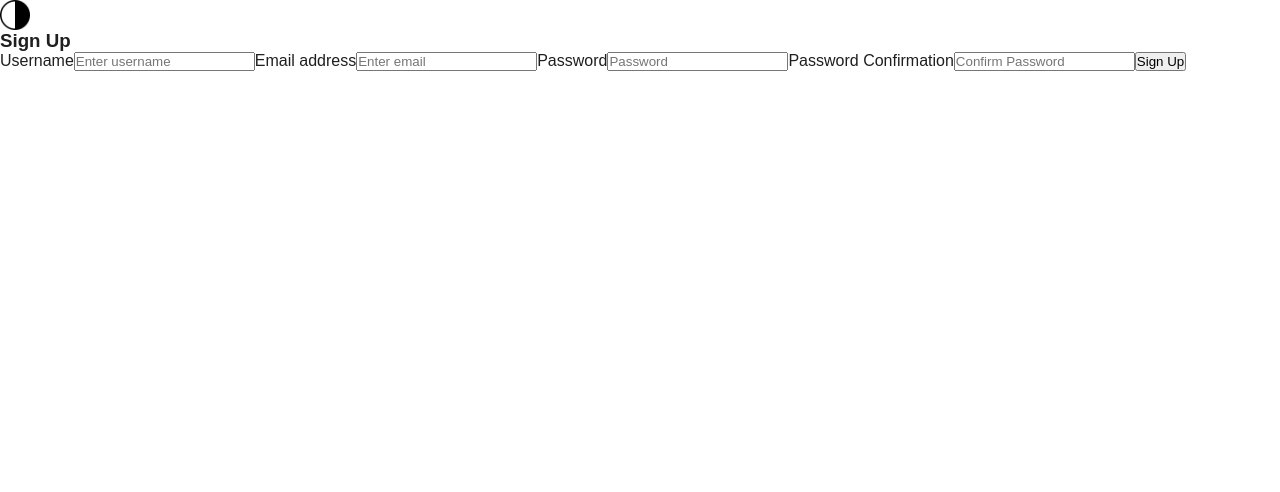
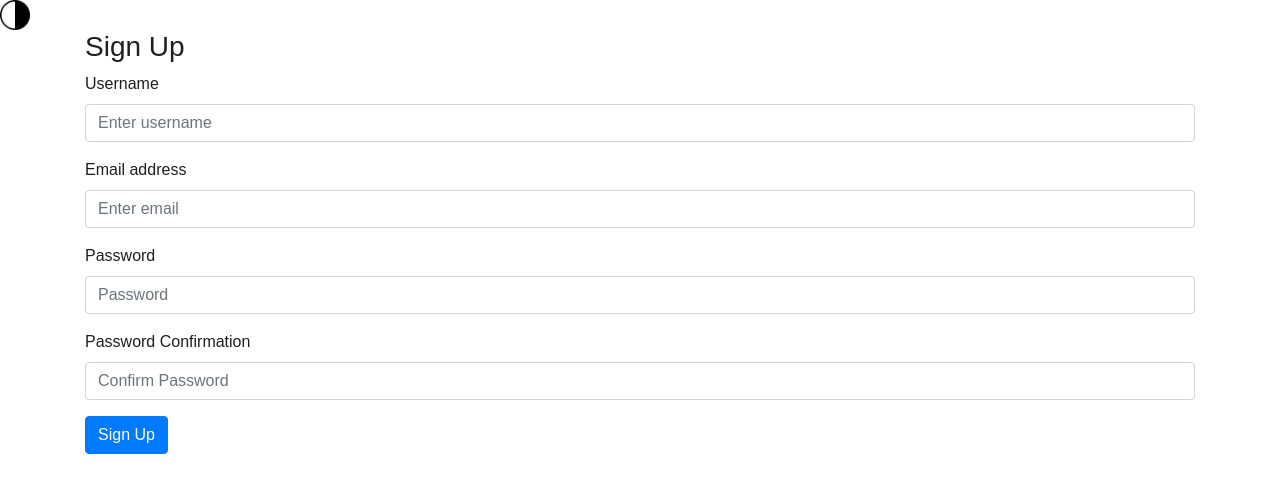
Before and after one commit to GabrielleEaston/hyTech, a React (Create React App) app in the folder client/: page /sign-up in a window 1280 px wide. Shown: the top 492 px of the page. Built offline with nearby package versions, Linux system fonts and the light colour scheme.

Commit message:
add react-bootstrap styles

```diff
--- a/client/package.json
+++ b/client/package.json
@@ -7,7 +7,9 @@
     "@testing-library/react": "^9.5.0",
     "@testing-library/user-event": "^7.2.1",
     "axios": "^0.19.2",
+    "bootstrap": "^4.5.0",
     "react": "^16.13.0",
+    "react-bootstrap": "^1.0.1",
     "react-dom": "^16.13.0",
     "react-router-dom": "^5.1.2",
     "react-scripts": "3.4.0"
--- a/client/src/components/Post.jsx
+++ b/client/src/components/Post.jsx
@@ -1,10 +1,11 @@
 import React from "react";
 import { Link } from "react-router-dom";
 import Like from "./Like";
+import { Button, Container } from 'react-bootstrap';
 
 const Post = (props) => {
   return (
-    <div className="post">
+    <Container>
       <div className="post-name">{props.name}</div>
       <p className="small-text">
         {props.createdAt.split("T")[0]}{" "}
@@ -16,10 +17,10 @@ const Post = (props) => {
         <div className="post-description">{props.description}</div>
         <Like like={props.like} />
         <Link to={`/posts/${props._id}`}>
-          <button>Read More</button>
+          <Button variant="dark">Read More</Button>
         </Link>
       </div>
-    </div>
+    </Container>
   );
 };
 
--- a/client/src/components/PostCreate.jsx
+++ b/client/src/components/PostCreate.jsx
@@ -2,7 +2,7 @@ import React, { Component } from 'react'
 import Layout from './shared/Layout'
 import { Redirect } from 'react-router-dom'
 import { createPost } from '../services/post'
-
+import { Form } from "react-bootstrap";
 class PostCreate extends Component {
     constructor() {
         super()
@@ -44,7 +44,7 @@ class PostCreate extends Component {
           <Layout user={this.props.user}>
             <h1>Create Your First Post</h1>
 
-                <form className="create-form" onSubmit={this.handleSubmit}>
+                <Form className="create-form" onSubmit={this.handleSubmit}>
               <div>
               <label className="author-name">Author Name</label>
               <input
@@ -106,7 +106,7 @@ class PostCreate extends Component {
               />
               </div>
               <button type='submit' className="submit-button">Submit Post</button>
-                </form>
+                </Form>
             </Layout>
         )
     }
--- a/client/src/components/PostDetail.jsx
+++ b/client/src/components/PostDetail.jsx
@@ -2,6 +2,7 @@ import React, { Component } from 'react'
 import Layout from './shared/Layout'
 import { getPost } from '../services/post'
 import { Link } from 'react-router-dom'
+import { Button } from 'react-bootstrap';
 
 class PostDetail extends Component {
   constructor(props) {
@@ -36,7 +37,7 @@ class PostDetail extends Component {
           <img className="product-detail-image" src={post.imgURL} alt={post.name} />
             <div className="description">{post.description}</div>
             <div className="button-container">
-              <button className="edit-button"><Link className="edit-link" to={`/posts/${post._id}/edit`}>Edit</Link></button>
+              <Button variant="light"><Link className="edit-link" to={`/posts/${post._id}/edit`}>Edit</Link></Button>
             </div>
           </div>
         </div>
--- a/client/src/components/Posts.jsx
+++ b/client/src/components/Posts.jsx
@@ -1,9 +1,10 @@
 import React, { Component } from 'react'
 import Post from './Post'
 import Search from './Search'
-import { AZ, ZA, lowestFirst, highestFirst } from "./Sort"
+import { AZ, ZA } from "./Sort"
 import Layout from './shared/Layout'
 import { getPosts } from '../services/post'
+
 
 
 
@@ -48,16 +49,6 @@ class Posts extends Component {
           posts: ZA(posts)
         });
         break;
-      case "price-ascending":
-        this.setState({
-          posts: lowestFirst(posts)
-        });
-        break;
-      case "price-descending":
-        this.setState({
-          posts: highestFirst(posts)
-        });
-        break;
       default:
         break
     }
@@ -85,23 +76,13 @@ class Posts extends Component {
               <select className="sort" value={this.state.selectValue} onChange={this.handleSortChange}>
                 <option className="option" value="name-ascending" >&nbsp; Alphabetically, A-Z &nbsp;</option>
                 <option value="name-descending">&nbsp; Alphabetically, Z-A &nbsp;</option>
-                <option value="price-ascending">&nbsp; Price, low to high &nbsp;</option>
-                <option value="price-descending">&nbsp; Price, high to low &nbsp;</option>
               </select>
             </form>
-
-
-
           </div>
-          <div className="main">
-
 
             <div className="posts">
-
               {POSTS}
             </div>
-          </div>
-
         </div>
       </Layout>
 
--- a/client/src/components/SignIn.jsx
+++ b/client/src/components/SignIn.jsx
@@ -1,7 +1,8 @@
 
 import React, { Component } from 'react'
 //import './SignIn.css'
-import { signIn } from '../services/user'
+import { signIn } from '../services/user';
+import { Form, Container, Button } from "react-bootstrap";
 
 class SignIn extends Component {
     constructor() {
@@ -50,12 +51,12 @@ class SignIn extends Component {
         const toggleForm = this.state.isError ? 'danger' : ''
         if (this.state.isError) {
             return (
-                <button type="submit" className={toggleForm}>
+                <Button variant="primary" type="submit" className={toggleForm}>
                     {this.state.errorMsg}
-                </button>
+                </Button>
             )
         } else {
-            return <button type="submit">Sign In</button>
+            return <Button variant="primary" type="submit">Sign In</Button>
         }
     }
 
@@ -64,30 +65,35 @@ class SignIn extends Component {
 
 
         return (
-            <div className="form-container">
+            <Container>
                 <h3>Sign In</h3>
-                <form onSubmit={this.onSignIn}>
-                    <label>Username</label>
-                    <input
+            <Form onSubmit={this.onSignIn}>
+            <Form.Group controlId="username">
+                    <Form.Label>Username</Form.Label>
+                    <Form.Control
                         required
                         type="text"
                         name="username"
                         value={username}
                         placeholder="Enter Username"
                         onChange={this.handleChange}
-                    />
-                    <label>Password</label>
-                    <input
+                />
+              </Form.Group>
+              <Form.Group controlId="password">
+                    <Form.Label>Password</Form.Label>
+                    <Form.Control
                         required
                         name="password"
                         value={password}
                         type="password"
                         placeholder="Password"
                         onChange={this.handleChange}
-                    />
-                    {this.renderError()}
-                </form>
-            </div>
+                />
+                </Form.Group>
+                {this.renderError()}
+
+                </Form>
+            </Container>
         )
     }
 }
--- a/client/src/components/SignUp.jsx
+++ b/client/src/components/SignUp.jsx
@@ -1,6 +1,7 @@
 import React, { Component } from 'react'
 //import './SignUp.css'
-import { signUp, signIn } from '../services/user'
+import { signUp, signIn } from '../services/user';
+import { Form, Container, Button } from "react-bootstrap";
 
 class SignUp extends Component {
     constructor() {
@@ -48,12 +49,12 @@ class SignUp extends Component {
         const toggleForm = this.state.isError ? 'danger' : ''
         if (this.state.isError) {
             return (
-                <button type="submit" className={toggleForm}>
+                <Button variant="primary" type="submit" className={toggleForm}>
                     {this.state.errorMsg}
-                </button>
+                </Button>
             )
         } else {
-            return <button type="submit">Sign Up</button>
+            return <Button variant="primary" type="submit">Sign Up</Button>
         }
     }
 
@@ -61,48 +62,57 @@ class SignUp extends Component {
         const { email, username, password, passwordConfirmation } = this.state
 
         return (
-            <div className="form-container-sign-up">
+            <Container>
                 <h3>Sign Up</h3>
-                <form onSubmit={this.onSignUp}>
-                    <label>Username</label>
-                    <input
+            <Form onSubmit={this.onSignUp}>
+            <Form.Group controlId="username">
+              <Form.Label>Username</Form.Label>
+                    <Form.Control
                         required
                         type="text"
                         name="username"
                         value={username}
                         placeholder="Enter username"
                         onChange={this.handleChange}
-                    />
-                    <label>Email address</label>
-                    <input
+                />
+              </Form.Group>
+              <Form.Group controlId="email">
+                    <Form.Label>Email address</Form.Label>
+                    <Form.Control
                         required
                         type="email"
                         name="email"
                         value={email}
                         placeholder="Enter email"
                         onChange={this.handleChange}
-                    />
-                    <label>Password</label>
-                    <input
+              />
+              </Form.Group>
+              <Form.Group controlId="password">
+              <Form.Label>Password</Form.Label>
+
+                    <Form.Control
                         required
                         name="password"
                         value={password}
                         type="password"
                         placeholder="Password"
                         onChange={this.handleChange}
-                    />
-                    <label>Password Confirmation</label>
-                    <input
+                />
+              </Form.Group>
+              <Form.Group controlId="password-confirm">
+                    <Form.Label>Password Confirmation</Form.Label>
+                    <Form.Control
                         required
                         name="passwordConfirmation"
                         value={passwordConfirmation}
                         type="password"
                         placeholder="Confirm Password"
                         onChange={this.handleChange}
-                    />
+                />
+                </Form.Group>
                     {this.renderError()}
-                </form>
-            </div>
+                </Form>
+            </Container>
         )
     }
 }
--- a/client/src/components/Sort.js
+++ b/client/src/components/Sort.js
@@ -14,5 +14,5 @@ const compareKey = key =>
 
 export const AZ = arr => arr.sort(compareKey('name'))
 export const ZA = arr => arr.sort(compareKey('name')).reverse()
-export const lowestFirst = arr => arr.sort((a, b) => parseInt(a.price) - parseInt(b.price))
-export const highestFirst = arr => arr.sort((a, b) => parseInt(b.price) - parseInt(a.price))
+// export const lowestFirst = arr => arr.sort((a, b) => parseInt(a.price) - parseInt(b.price))
+// export const highestFirst = arr => arr.sort((a, b) => parseInt(b.price) - parseInt(a.price))
--- a/client/src/components/shared/Layout.jsx
+++ b/client/src/components/shared/Layout.jsx
@@ -1,16 +1,15 @@
 import React from 'react'
-//import './Layout.css'
 import Nav from './Nav'
-
+import { Container } from "react-bootstrap";
 const Layout = (props) => (
-  <div className='layout'>
+  <Container>
     <Nav user={props.user} />
 
     <div className="layout-children">
       {props.children}
     </div>
 
-  </div>
+  </Container>
 )
 
 export default Layout
--- a/client/src/components/shared/Nav.jsx
+++ b/client/src/components/shared/Nav.jsx
@@ -1,45 +1,51 @@
 import React from "react";
 //import "./Nav.css";
 import { NavLink } from "react-router-dom";
+import { Navbar } from "react-bootstrap";
 
 
 
 const authenticatedOptions = (
   <>
-    <NavLink className="link" to="/add-product">
+
+    <NavLink className="link" to="/add-post">
       Create Post
     </NavLink>
     <NavLink className="link" to="/sign-out">
       Sign Out
     </NavLink>
+
   </>
 );
 
 const unauthenticatedOptions = (
   <>
+
     <NavLink className="link" to="/sign-in">
       Login
     </NavLink>
     <NavLink className="link" to="/sign-up">
       Sign Up
     </NavLink>
+
   </>
 );
 
 const Nav = ({ user }) => {
   return (
-    <nav>
-      <div className="nav-container">
+
+
+      <nav>
         <NavLink className="logo" to="/">
           <h1>HyTech</h1>
         </NavLink>
         <div className="links">
-          {user && <div className="link welcome">Welcome, {user.username}</div>}
+          {user && <div className="link welcome"><p style={{textTransform: "capitalize"}}>Welcome, {user.username}</p></div>}
           {user ? authenticatedOptions : unauthenticatedOptions}
         </div>
+        </nav>
 
-      </div>
-    </nav>
+
   );
 };
 
--- a/client/src/index.js
+++ b/client/src/index.js
@@ -1,5 +1,6 @@
 import React from 'react';
 import ReactDOM from 'react-dom';
+import 'bootstrap/dist/css/bootstrap.min.css';
 import './index.css';
 import App from './App';
 import * as serviceWorker from './serviceWorker';
```
Also changed, not shown: client/src/components/Home.jsx (deleted, +0 -14 lines), 1 other file (tests, documents, lock files or other folders).
